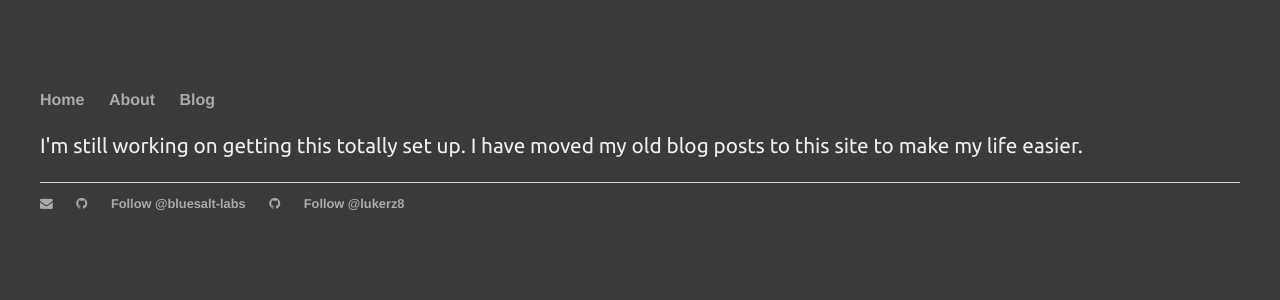
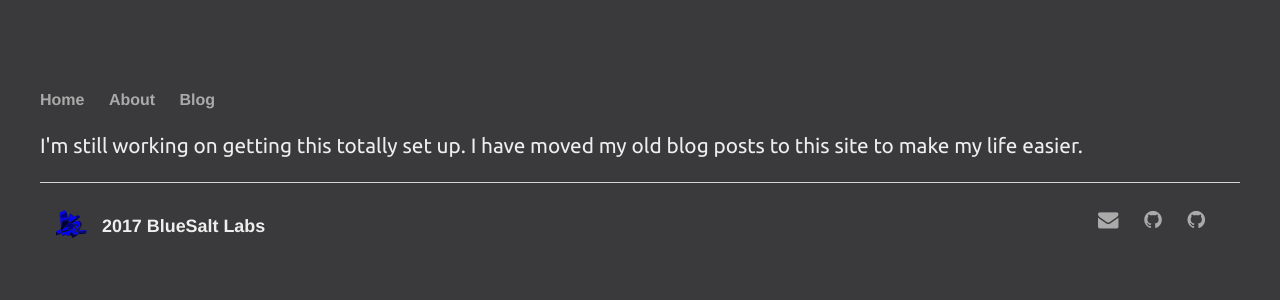
Before and after one commit to bluesalt-labs/bluesalt-labs.github.io, a Jekyll site: the page built from index.md, in a window 1280 px wide. Shown: the top 300 px of the page. Built offline with Jekyll 4.4.1, drawn with Linux system fonts in a browser that asks for light colours.

Commit message:
Adds final updates to footer (for now).

```diff
--- a/_layouts/default.html
+++ b/_layouts/default.html
@@ -34,15 +34,16 @@
 		{{ content }}
 	</div>
 	<footer>
-		<ul>
+		<ul id="footer-left">
+			<li><img id="footer-logo" src="/resources/images/logo.png" /></li>
+			<li>{{ site.time | date: '%Y' }} BlueSalt Labs</li>
+		</ul>
+		<ul id="footer-right">
 			<li><a href="mailto:luke@bluesaltlabs.com" title="Email luke@bluesaltlabs.com"><i class="fa fa-envelope" aria-hidden="true"></i></a></li>
-
 			<li><a href="https://github.com/bluesalt-labs/" target="_blank" title="View BlueSalt Labs on GitHub"><i class="fa fa-github" aria-hidden="true"></i></a></li>
-			<li><a class="github-button" href="https://github.com/bluesalt-labs" data-count-href="/bluesalt-labs/followers" data-count-api="/users/bluesalt-labs#followers" data-count-aria-label="# followers on GitHub" aria-label="Follow @bluesalt-labs on GitHub">Follow @bluesalt-labs</a></li>
-
 			<li><a href="https://github.com/lukerz8/" target="_blank" title="View lukerz8 on GitHub"><i class="fa fa-github" aria-hidden="true"></i></a></li>
-			<li><a class="github-button" href="https://github.com/lukerz8" data-count-href="/lukerz8/followers" data-count-api="/users/lukerz8#followers" data-count-aria-label="# followers on GitHub" aria-label="Follow @lukerz8 on GitHub">Follow @lukerz8</a></li>
 		</ul>
+		<div style="clear:both;"></div>
 	</footer>
 </body>
 </html>
--- a/resources/css/styles.css
+++ b/resources/css/styles.css
@@ -16,7 +16,7 @@ body {
 
 }
 nav ul, footer ul {
-    padding: 0px;
+    padding: 0;
     list-style: none;
     font-weight: bold;
 }
@@ -24,6 +24,7 @@ nav ul li, footer ul li {
     display: inline;
     margin-right: 20px;
 }
+
 a {
     text-decoration: none;
     color: #aaa;
@@ -56,9 +57,11 @@ img.img-responsive {
 	display: block;
 }
 
-footer {
-    border-top: 1px solid #d5d5d5;
-    font-size: .8em;
+ul.posts li { list-style: none; }
+
+.post {
+    max-width: 800px;
+    margin: auto;
 }
 
 ul.posts {
@@ -66,15 +69,43 @@ ul.posts {
     font-size: 1.5em;
 }
 
-ul.posts li { list-style: none; }
-
-.post {
-	max-width: 800px;
-	margin: auto;
+footer {
+    border-top: 1px solid #d5d5d5;
+    font-size: .8em;
+    position: relative;
 }
 
+footer #footer-left,
+footer #footer-right {
+    vertical-align: middle;
+    height: 25px;
+    margin: 25px 0;
+}
+
+footer #footer-left {
+    float: left;
+    font-size: 1.4em;
+    padding-left: 15px;
+}
+footer #footer-right {
+    float: right;
+    font-size: 1.6em;
+    padding-right: 15px;
+}
+
+#footer-logo {
+    height: 32px;
+    width: 32px;
+    margin-bottom: -8px;
+    margin-right: -10px;
+}
+
+
 @media(max-width: 768px) {
-
+    footer #footer-left,
+    footer #footer-right {
+        padding: 0;
+    }
 }
 
 @media(max-width: 992px) {
```
Also changed, not shown: about.md (+3 -0 lines).
